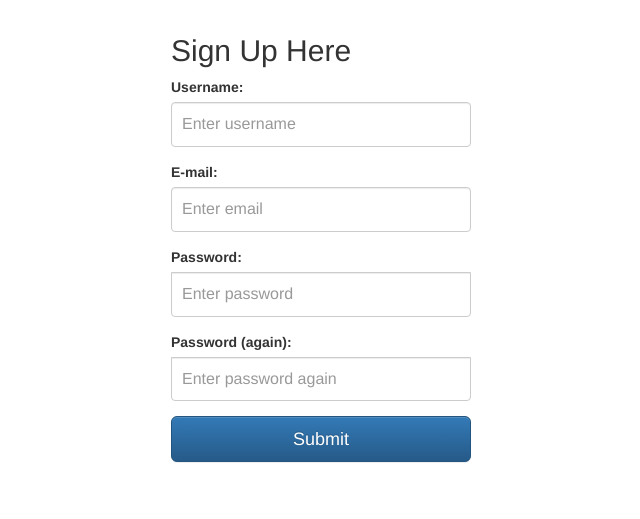
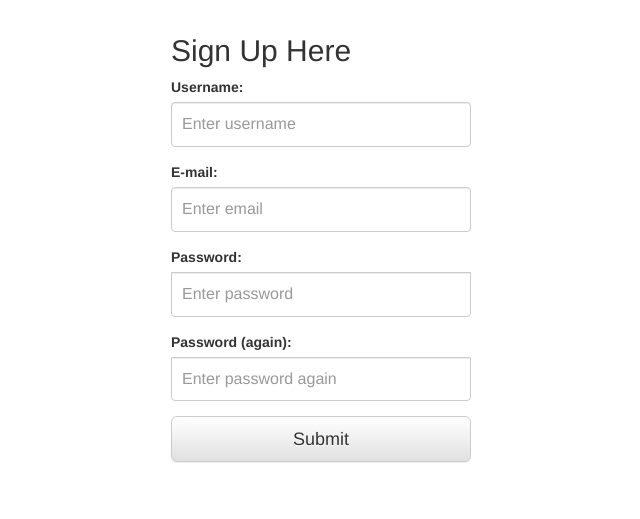
Before and after one commit to NoNameItem/sandbox, a Django app: template django_project/django_project/templates/registration/registration_form.html in a window 1280 px wide. Shown: the part 73-592 px from the top of the page, without its empty margins (319-959 px from the left). Run offline with Django 3.2, Linux system fonts and the light colour scheme; the template is opened without the code that fills it, so the values that code supplies are empty; some libraries are stand-ins or nearby versions.

Commit message:
Button color changed

```diff
--- a/django_project/django_project/templates/registration/login.html
+++ b/django_project/django_project/templates/registration/login.html
@@ -19,7 +19,7 @@ login
         <input type="password" class="form-control" placeholder="Password" id="id_password" name="password" type="password" required />
 
 
-        <button class="btn btn-lg btn-primary btn-block" type="submit">Sign in</button>
+        <button class="btn btn-lg btn-default btn-block" type="submit">Sign in</button>
         <input type="hidden" name="next" value="/" />
       </form>
 {% endblock %}
--- a/django_project/django_project/templates/registration/registration_form.html
+++ b/django_project/django_project/templates/registration/registration_form.html
@@ -32,7 +32,7 @@ register
  <input class="form-control" id="id_password2" name="password2" type="password" placeholder="Enter password again" /></p>
 </div>
 
-<button type="submit" class="btn btn-lg btn-primary btn-block">Submit</button>
+<button type="submit" class="btn btn-lg btn-default btn-block">Submit</button>
 
         </form>
 {% endblock %}
```
